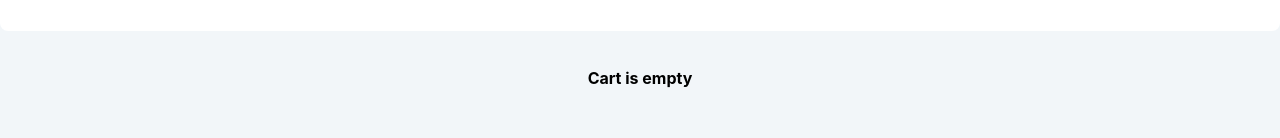
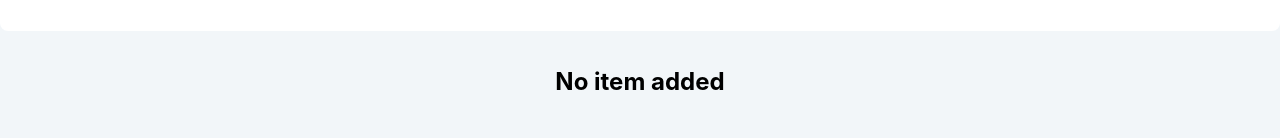
Before and after one commit to Uwancha/shopping-cart, a React (Vite) app: page /shop/cart in a window 1280 px wide. Shown: the part 162-300 px from the top of the page. Built offline with nearby package versions, Linux system fonts and the light colour scheme.

Commit message:
Improve empty cart element Change text to make more user friendly

```diff
--- a/src/components/Cart.jsx
+++ b/src/components/Cart.jsx
@@ -40,7 +40,7 @@ function Cart() {
             </>
             ) }
 
-            {cart.length === 0 && <h4>Cart is empty</h4>}
+            {cart.length === 0 && <h2 className={styles.emptyCart}>No item added</h2>}
         </div>
     )
 }
```
